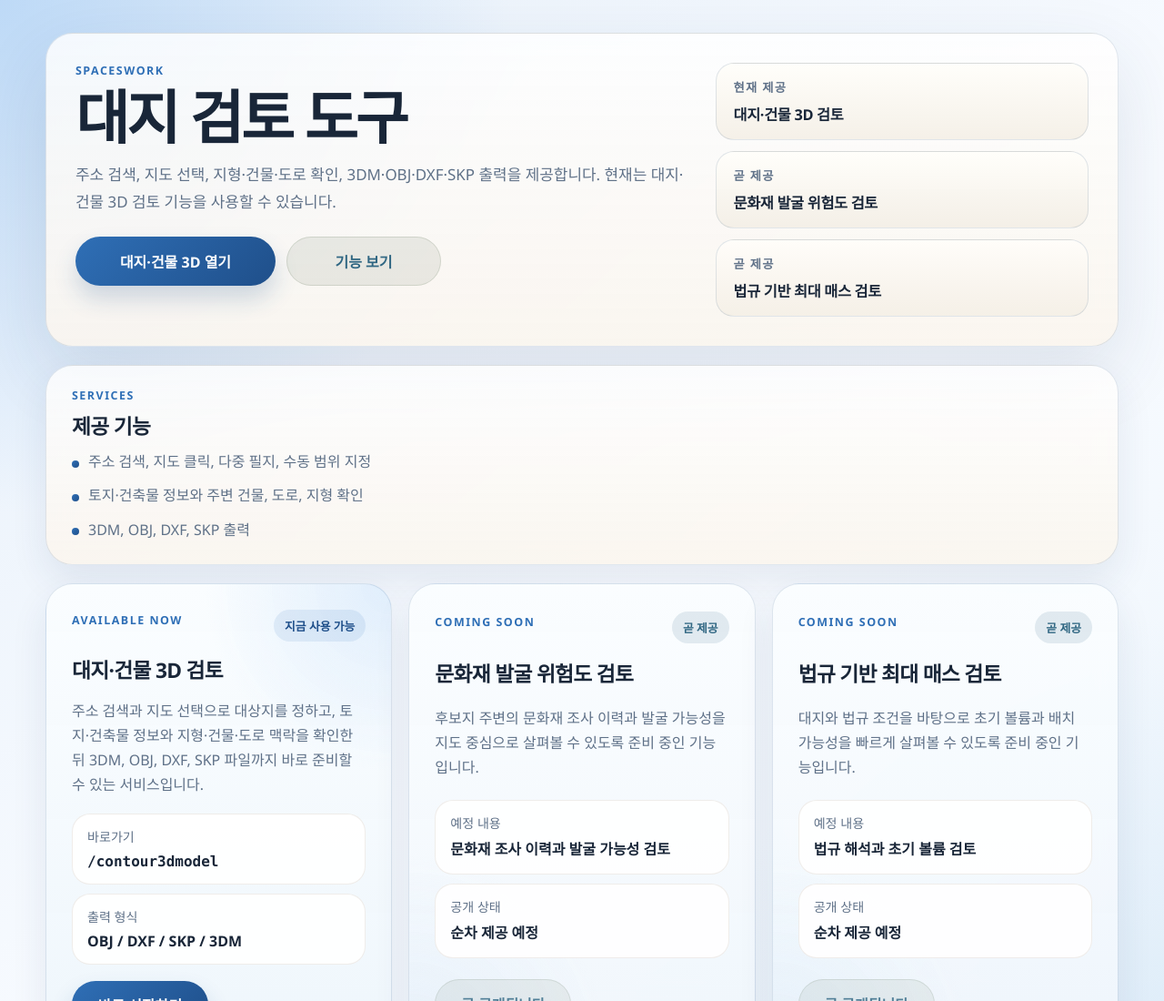
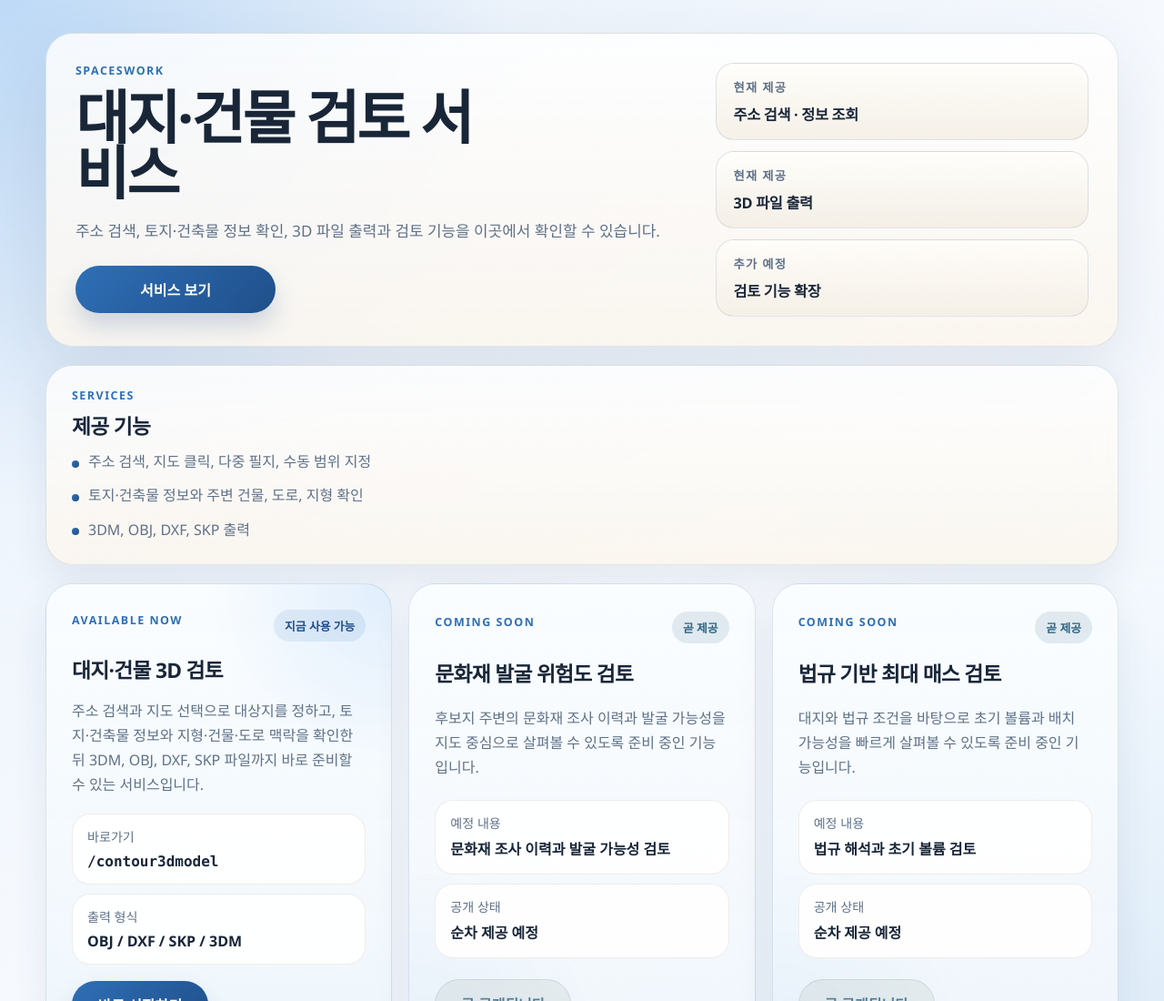
Before and after one commit to DawoonJeong-git/Rhino_development, a website: page public/hub.html in a window 1280 px wide. Shown: the top 1100 px of the page at 91% size. Drawn offline with Linux system fonts and the light colour scheme.

Commit message:
Broaden hub hero messaging

```diff
--- a/public/hub.html
+++ b/public/hub.html
@@ -11,28 +11,27 @@
       <section class="hero">
         <div class="hero-copy">
           <p class="eyebrow">Spaceswork</p>
-          <h1>대지 검토 도구</h1>
+          <h1>대지·건물 검토 서비스</h1>
           <p class="hero-lead">
-            주소 검색, 지도 선택, 지형·건물·도로 확인, 3DM·OBJ·DXF·SKP 출력을
-            제공합니다. 현재는 대지·건물 3D 검토 기능을 사용할 수 있습니다.
+            주소 검색, 토지·건축물 정보 확인, 3D 파일 출력과 검토 기능을 이곳에서
+            확인할 수 있습니다.
           </p>
           <div class="hero-actions">
-            <a class="feature-link hero-primary" href="/contour3dmodel">대지·건물 3D 열기</a>
-            <a class="feature-link is-secondary hero-secondary" href="#services">기능 보기</a>
+            <a class="feature-link hero-primary" href="#services">서비스 보기</a>
           </div>
         </div>
         <div class="hero-status">
           <div class="status-chip">
             <span>현재 제공</span>
-            <strong>대지·건물 3D 검토</strong>
+            <strong>주소 검색 · 정보 조회</strong>
           </div>
           <div class="status-chip">
-            <span>곧 제공</span>
-            <strong>문화재 발굴 위험도 검토</strong>
+            <span>현재 제공</span>
+            <strong>3D 파일 출력</strong>
           </div>
           <div class="status-chip">
-            <span>곧 제공</span>
-            <strong>법규 기반 최대 매스 검토</strong>
+            <span>추가 예정</span>
+            <strong>검토 기능 확장</strong>
           </div>
         </div>
       </section>
```
Also changed, not shown: server.mjs.
